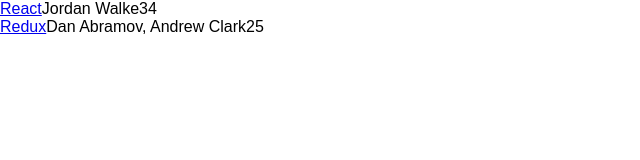
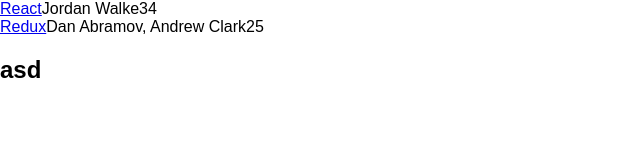
Before and after one commit to vguenoff/hackernews, a React (Create React App) app: page / in a window 1280 px wide. Shown: the top 160 px of the page, without its empty margins (0-640 px from the left). Built offline with nearby package versions, Linux system fonts and the light colour scheme; the HTML template or start-up script is replaced by a standard one.

Commit message:
added stata and computed property example

```diff
--- a/src/App.js
+++ b/src/App.js
@@ -21,10 +21,19 @@
 ];
 
 class App extends Component {
+  constructor(props) {
+    super(props);
+    this.key = 'test';
+
+    this.state = {
+      list,
+      [this.key]: 'asd'
+    };
+  }
   render() {
     return (
       <div className="App">
-        {list.map(item => (
+        {this.state.list.map(item => (
           <div key={item.objectID}>
             <span>
               <a href={item.url} target="_blank">{item.title}</a>
@@ -34,6 +43,7 @@
             <span>{item.points}</span>
           </div>
         ))}
+        <h2>{this.state.test}</h2>
       </div>
     );
   }
```
